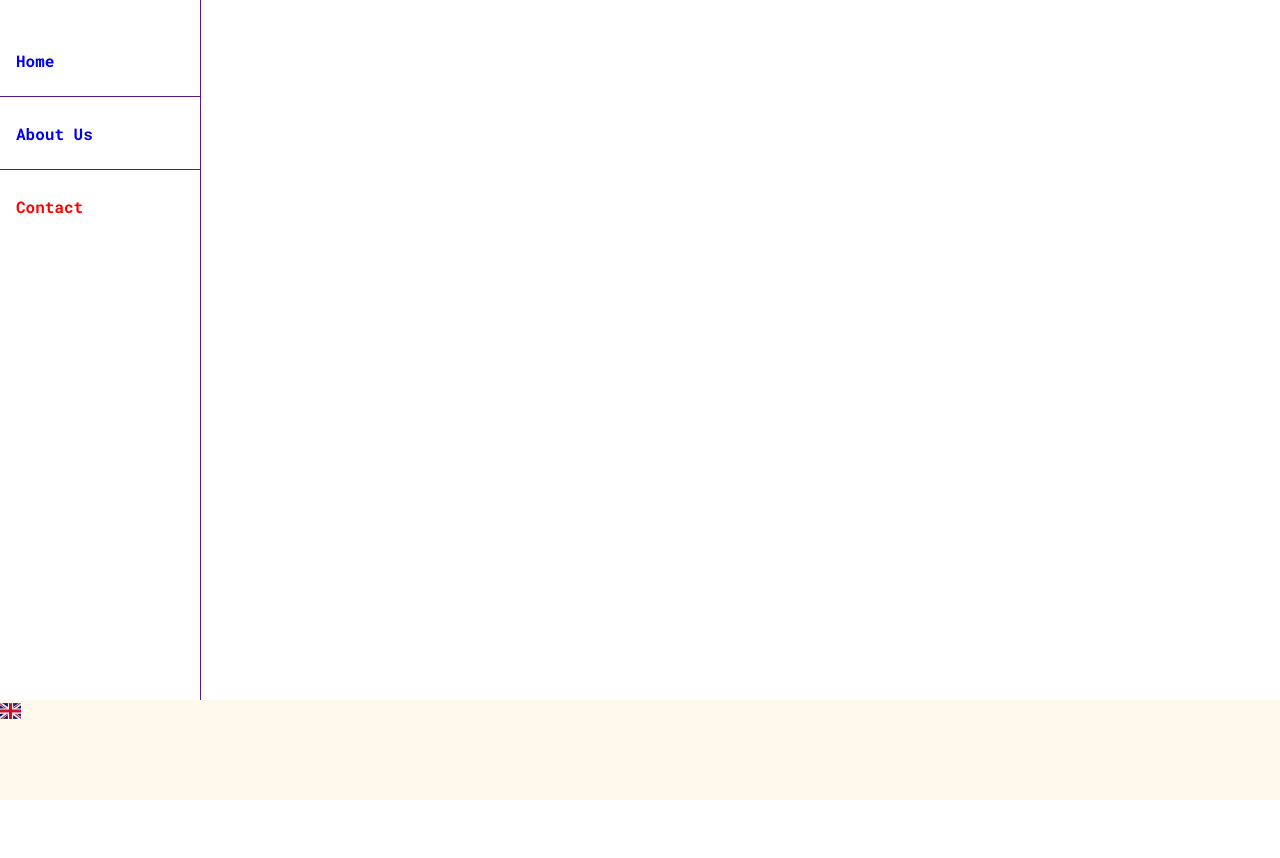
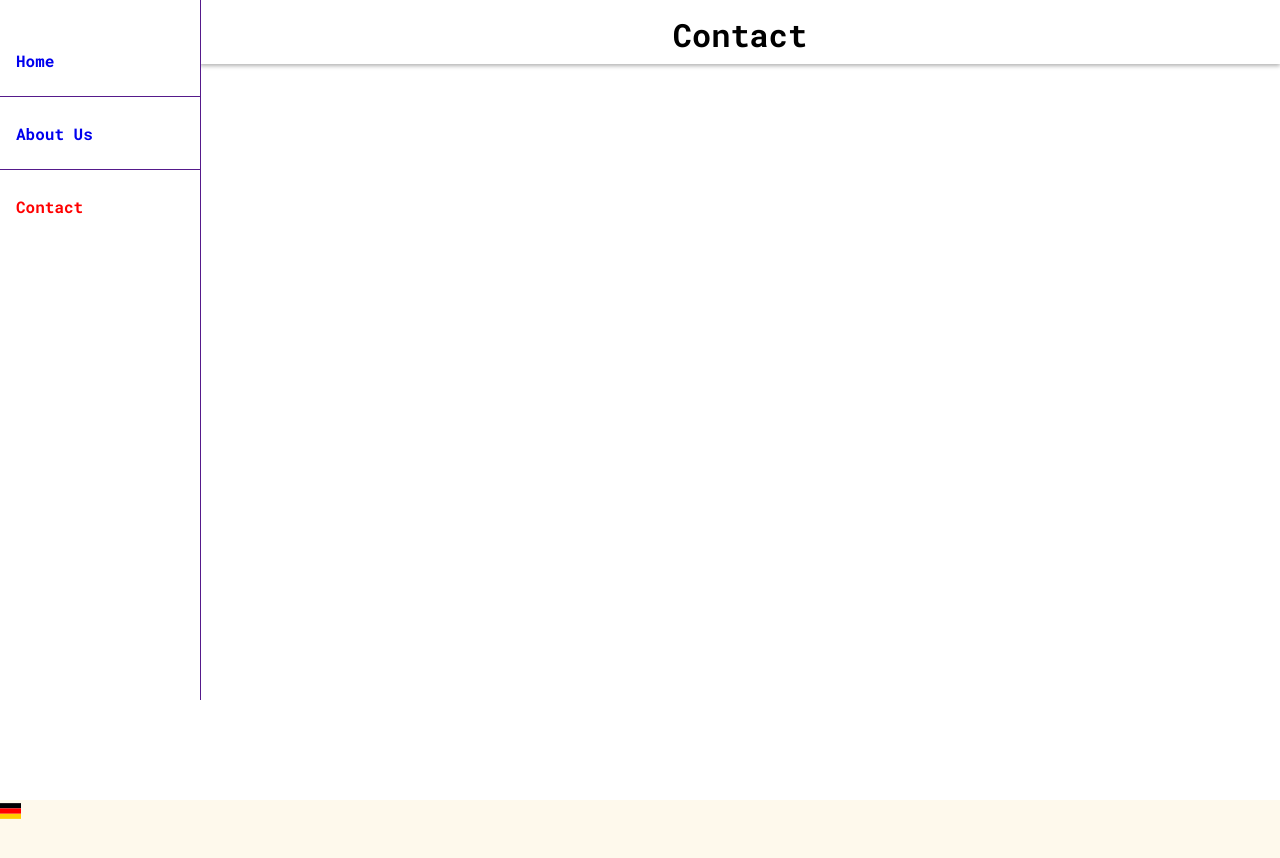
Before and after one commit to woutlwhite/cultural-knowledge-app, a React (Create React App) app: page /contact in a window 1280 px wide. Shown: the top 858 px of the page. Before the commit the page ends 800 px from the top, so only its background shows below. Built offline with nearby package versions, Linux system fonts and the light colour scheme.

Commit message:
bring mobile nav to header & change language switcher

```diff
--- a/src/App.js
+++ b/src/App.js
@@ -13,7 +13,6 @@ function App() {
     return (
         <Router>
             <DesktopNav />
-            <MobileNav />
             <main>
                 <Routes>
                     <Route path="/" element={<Home />} />
--- a/src/App.scss
+++ b/src/App.scss
@@ -5,6 +5,7 @@
 @use "scss/country";
 @use "scss/footer";
 @use "scss/nav";
+@use "scss/generics";
 
 body {
     margin: 0;
--- a/src/components/LanguageSwitcher.jsx
+++ b/src/components/LanguageSwitcher.jsx
@@ -1,5 +1,5 @@
 import { useTranslation } from "react-i18next";
-import { useState } from "react";
+import { useEffect, useState } from "react";
 
 export const LanguageSwitcher = () => {
     const { i18n } = useTranslation();
@@ -7,10 +7,10 @@ export const LanguageSwitcher = () => {
         localStorage.getItem("i18nextLng") || "en"
     );
 
-    const changeLanguage = (lang) => {
-        i18n.changeLanguage(lang);
-        setLanguage(lang);
-        localStorage.setItem("i18nextLng", lang);
+    const changeLanguage = (l) => {
+        setLanguage(l);
+        i18n.changeLanguage(l);
+        localStorage.setItem("i18nextLng", l);
     };
 
     return (
@@ -18,12 +18,12 @@ export const LanguageSwitcher = () => {
             {language === "en" ? (
                 <span
                     onClick={() => changeLanguage("de")}
-                    className={`fi fi-gb country-icon`}
+                    className={`fi fi-de country-icon`}
                     ></span>
             ) : (
                 <span
                     onClick={() => changeLanguage("en")}
-                    className={`fi fi-de country-icon`}
+                    className={`fi fi-gb country-icon`}
                 ></span>
             )}
         </>
--- a/src/components/MobileNav.jsx
+++ b/src/components/MobileNav.jsx
@@ -26,9 +26,9 @@ export const MobileNav = () => {
                 <div className={`mobile-navigation ${animate ? "expanded" : ""}`} id="mobileNavigation">
                     <div className="mobile-navigation-overlay" onClick={() => setMenuOpen(!menuOpen)}></div>
                     <nav>
-                        <NavLink className={({ isActive }) => isActive ? "active" : ""} to="/">{t("home")}</NavLink>
-                        <NavLink className={({ isActive }) => isActive ? "active" : ""} to="/about-us">{t("aboutUs")}</NavLink>
-                        <NavLink className={({ isActive }) => isActive ? "active" : ""} to="/contact">{t("contact")}</NavLink>
+                        <NavLink onClick={() => setMenuOpen(!menuOpen)} className={({ isActive }) => isActive ? "active" : ""} to="/">{t("home")}</NavLink>
+                        <NavLink onClick={() => setMenuOpen(!menuOpen)} className={({ isActive }) => isActive ? "active" : ""} to="/about-us">{t("aboutUs")}</NavLink>
+                        <NavLink onClick={() => setMenuOpen(!menuOpen)} className={({ isActive }) => isActive ? "active" : ""} to="/contact">{t("contact")}</NavLink>
                     </nav>
                     <LanguageSwitcher />
                     <span id="closeMenu" className="close-menu" onClick={() => setMenuOpen(!menuOpen)}>
--- a/src/pages/AboutUs.jsx
+++ b/src/pages/AboutUs.jsx
@@ -1,10 +1,15 @@
 import { useTranslation } from 'react-i18next';
+import { MobileNav } from '../components/MobileNav';
 
 export default function AboutUs() {
     const { t } = useTranslation();
 
     return (
-        <div className="fullpage about-us">
+        <div className="fullpage generic">
+            <header>
+                <MobileNav />
+                <h1 className="page-name">{t('aboutUs')}</h1>
+            </header>
         </div>
     )
 }
--- a/src/pages/Contact.jsx
+++ b/src/pages/Contact.jsx
@@ -1,10 +1,15 @@
 import { useTranslation } from 'react-i18next';
+import { MobileNav } from '../components/MobileNav';
 
 export default function Contact() {
     const { t } = useTranslation();
 
     return (
-        <div className="fullpage contact">
+        <div className="fullpage generic">
+            <header>
+                <MobileNav />
+                <h1 className="page-name">{t('contact')}</h1>
+            </header>
         </div>
     )
 }
--- a/src/pages/Country.jsx
+++ b/src/pages/Country.jsx
@@ -1,7 +1,7 @@
 import { useLocation, Link } from "react-router-dom";
 import ArrowBackIcon from '@mui/icons-material/ArrowBack';
 import { useTranslation } from "react-i18next";
-import { useEffect } from "react";
+import { MobileNav } from "../components/MobileNav";
 
 export default function Country() {
     const location = useLocation();
@@ -18,7 +18,8 @@ export default function Country() {
     return (
         <div className="fullpage country">
             <header>
-                <Link to="/">
+                <MobileNav />
+                <Link className="back-link" to="/">
                     <ArrowBackIcon />
                 </Link>
                 <h1 className="country-name">{name}</h1>
--- a/src/pages/Home.jsx
+++ b/src/pages/Home.jsx
@@ -2,6 +2,7 @@ import { useState, useEffect } from 'react';
 import { ScrollHintArrow } from '../components/ScrollHintArrow';
 import { CountryLink } from '../components/CountryLink';
 import { useTranslation } from 'react-i18next';
+import { MobileNav } from '../components/MobileNav';
 
 export default function Home() {
     const { t } = useTranslation();
@@ -30,6 +31,9 @@ export default function Home() {
 
     return (
         <div className="fullpage home">
+            <header>
+                <MobileNav />
+            </header>
             {/* Overlay used for darker background when scrolling */}
             <div style={styles.overlay} className="home-overlay"></div>
 
--- a/src/scss/_country.scss
+++ b/src/scss/_country.scss
@@ -14,14 +14,44 @@
         background-color: #dee6e8;
 
         > * {
-            height: 50px;
             margin: 0;
             display: flex;
             align-items: center;
         }
 
+        .open-menu {
+            display: none;
+        }
+
         .country-name {
             font-size: 24px;
+            height: 48px;
+            display: flex;
+            align-items: center;
+        }
+
+        @media only screen and (max-width: 1023px) {
+            align-items: center;
+            padding: 10px 16px;
+
+            > * {
+                margin: initial;
+                display: initial;
+                align-items: initial;
+            }
+
+            .open-menu {
+                display: flex;
+            }
+
+            .country-icon {
+                height: 40px;
+                width: 40px;
+            }
+
+            .back-link {
+                visibility: hidden;
+            }
         }
     }
 
@@ -36,6 +66,6 @@
     }
 
     .country-data {
-        margin-top: 72px;
+        margin-top: 16px;
     }
 }
--- /dev/null
+++ b/src/scss/_generics.scss
@@ -0,0 +1,20 @@
+.fullpage.generic {
+    width: 100%;
+    height: 100vh;
+    padding: 0;
+
+    header {
+        height: 60px;
+        display: flex;
+        align-items: center;
+        justify-content: center;
+        box-shadow: 0 2px 4px rgba(0, 0, 0, 0.3);
+        padding-top: 4px;
+
+        .page-name {
+            margin: 0;
+            display: flex;
+            align-items: center;
+        }
+    }
+}
--- a/src/scss/_home.scss
+++ b/src/scss/_home.scss
@@ -47,7 +47,6 @@
             @media only screen and (max-width: 1023px) {
                 font-size: 36px;
                 height: 200px;
-                margin-top: 48px;
             }
         }
 
--- a/src/scss/_nav.scss
+++ b/src/scss/_nav.scss
@@ -39,6 +39,8 @@
         display: none;
         z-index: 10;
         position: fixed;
+        left: 0;
+        top: 0;
 
         .mobile-navigation {
             width: 0px;
@@ -101,9 +103,9 @@
             height: 40px;
             width: 40px;
             background-color: rgba(255, 255, 255, 0.7);
-            top: 16px;
-            left: 16px;
-            padding: 8px;
+            top: 10px;
+            left: 10px;
+            padding: 4px;
             border-radius: 5px;
             cursor: pointer;
 
```
